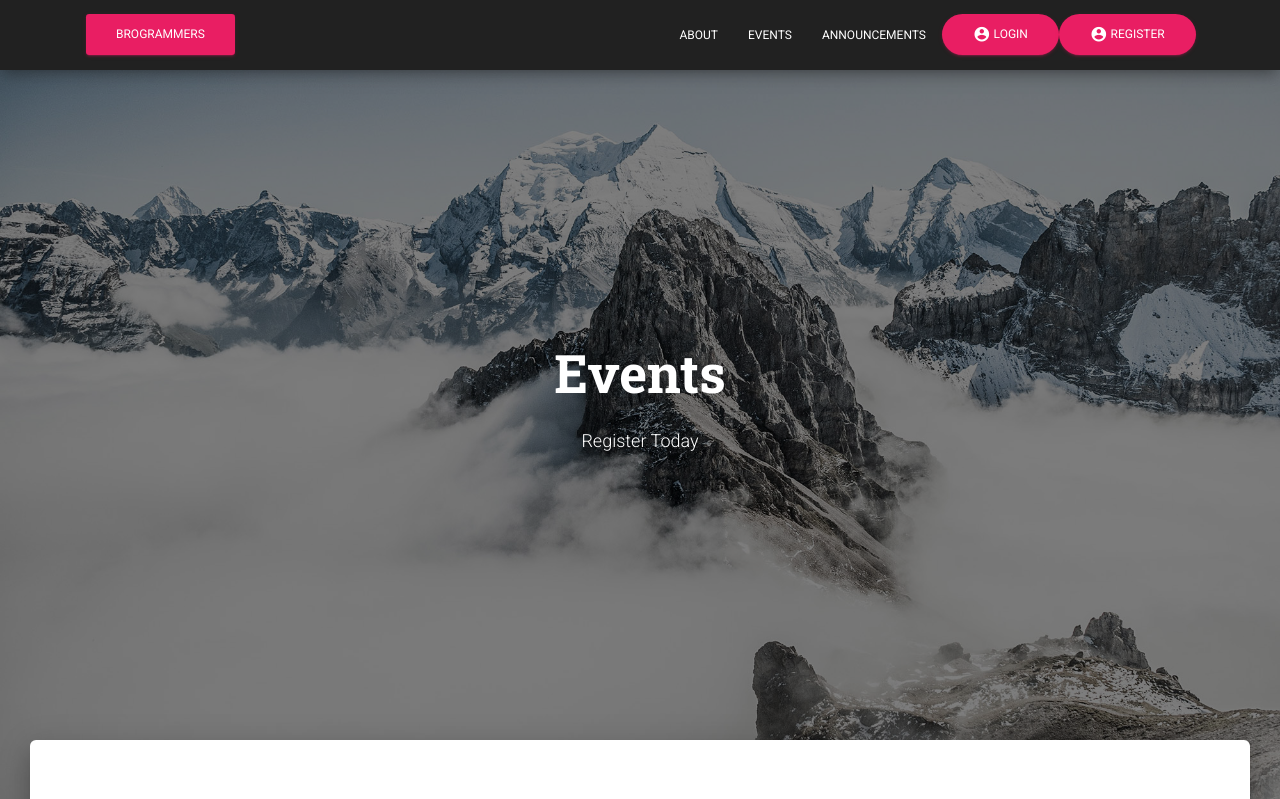
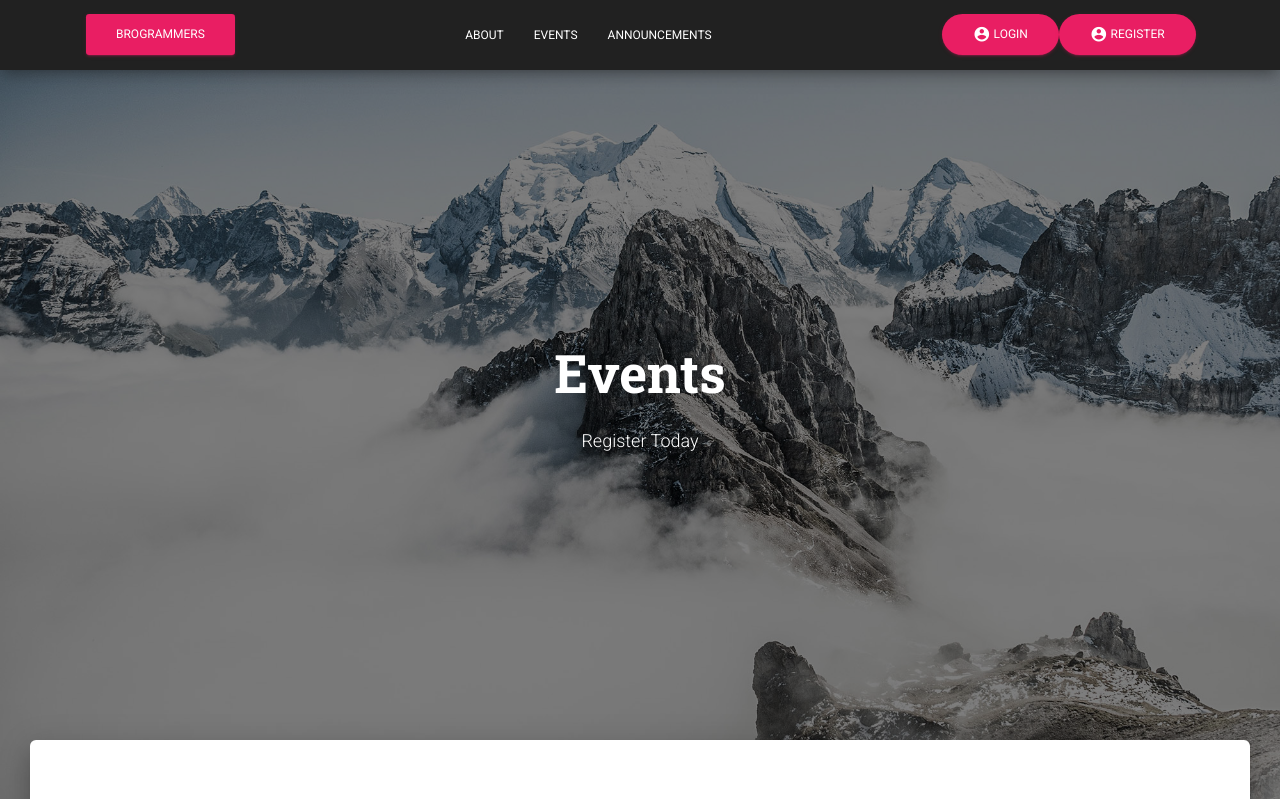
Before and after one commit to mandeepmourya007/gndu-fest, a Django app: page /events/ in a window 1280 px wide. Shown: the top 799 px of the page. Run offline with Django 3.2, Linux system fonts and the light colour scheme; data comes from the database, SQL or seed files in the repository; some libraries are stand-ins or nearby versions.

Commit message:
navbar tweaks

```diff
--- a/templates/comman.html
+++ b/templates/comman.html
@@ -37,7 +37,7 @@
               <!-- Collect the nav links, forms, and other content for toggling -->
 
               <div class="collapse navbar-collapse">
-                <ul class="navbar-nav ml-auto">
+                <ul class="navbar-nav navbar-center ml-auto">
                   <li class="nav-item">
                     <a href="{% url "about" %}" class="nav-link">
                       about
@@ -68,7 +68,10 @@
                         Announcements
                     </a>
                   </li>
+                   </ul>
+                    <ul class="navbar-nav ml-auto">
 {% if request.user.is_authenticated %}
+
                       <li class="nav-item">
                         <div class="col-lg-6 col-md-6">
                             <a href="{% url "logout" %}" class="btn btn-rose btn-round">
```
